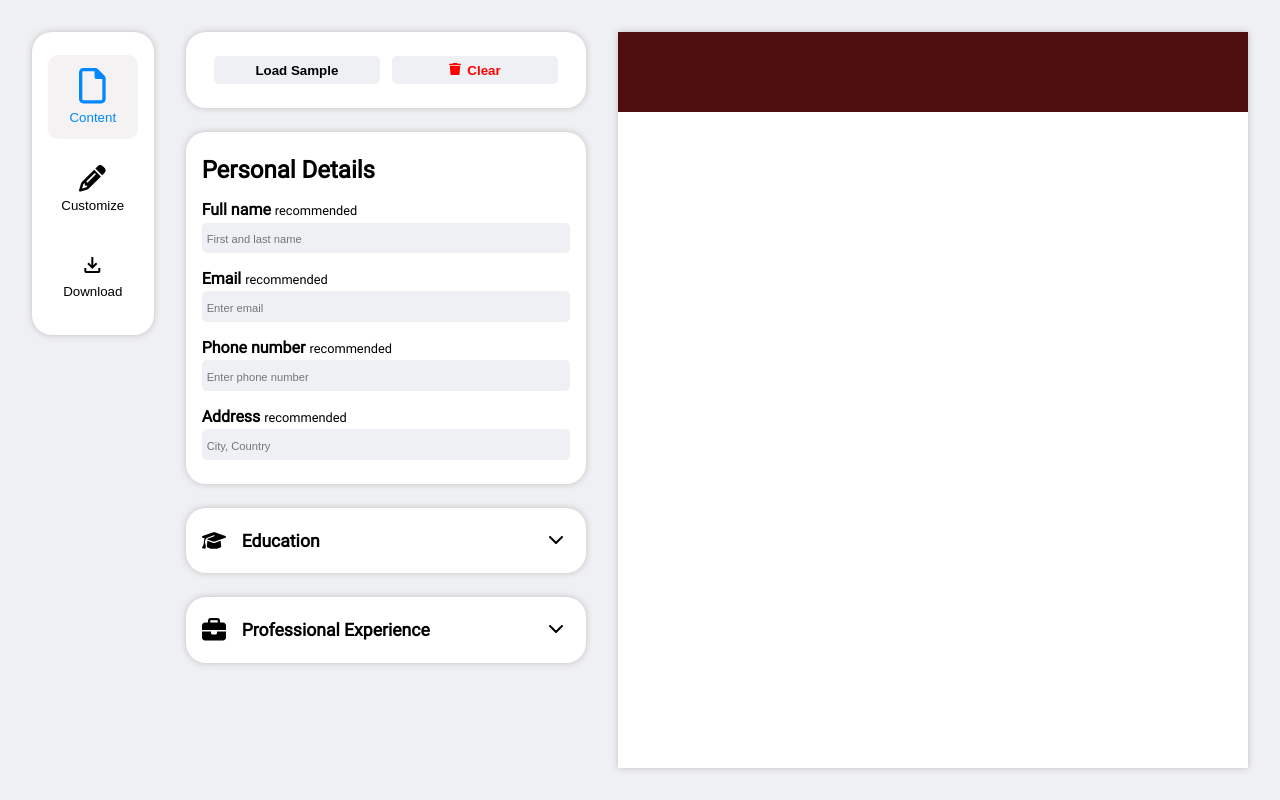
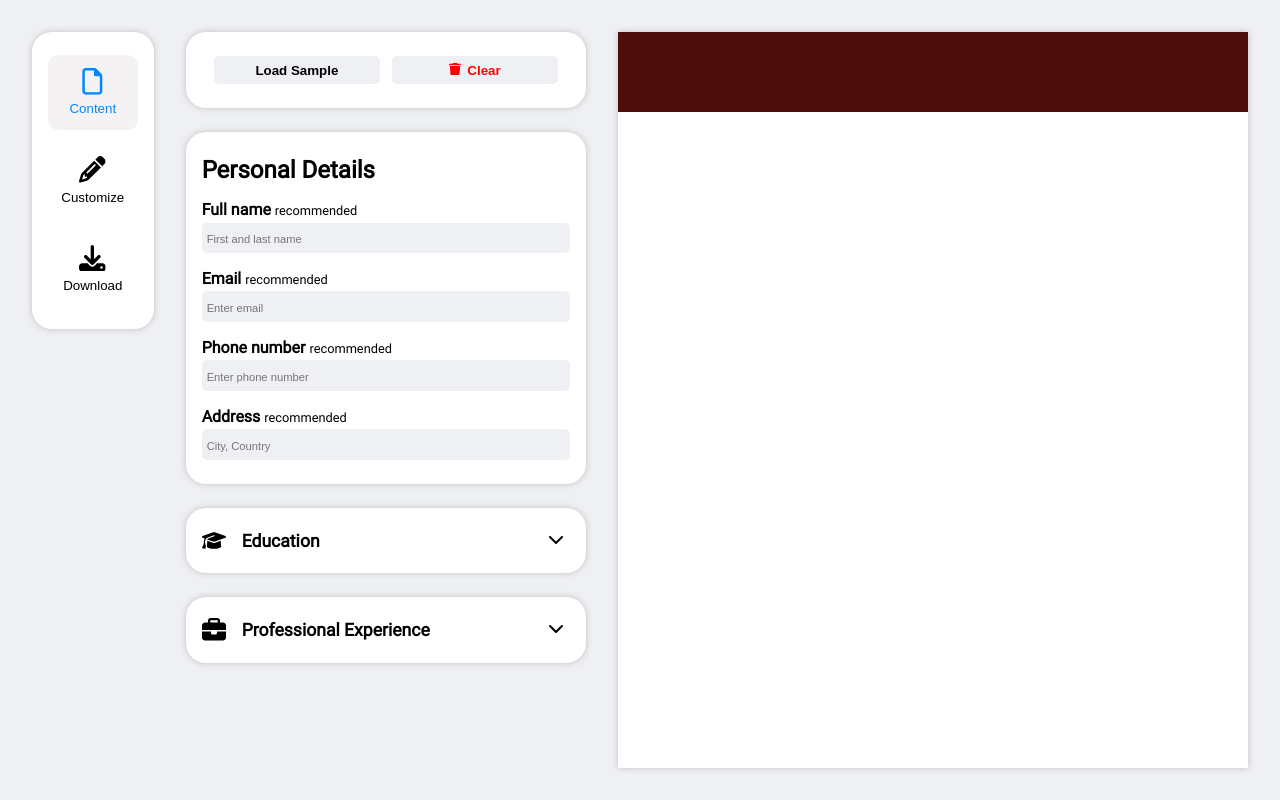
Before and after one commit to EjembiEmmanuel/cv-application, a React (Vite) app in the folder cv-application/: page / in a window 1280 px wide. Built offline with nearby package versions, Linux system fonts and the light colour scheme.

Commit message:
Refactored SVG elements in Sidebar component

```diff
--- a/cv-application/src/components/Sidebar.jsx
+++ b/cv-application/src/components/Sidebar.jsx
@@ -2,30 +2,44 @@
 
 export default function Sidebar({ activeComponentIndex, handleActiveComponentChange }) {
   return (
+    <>
+      <svg xmlns="http://www.w3.org/2000/svg" style={{display: "none"}}>
+        <symbol id="contentIcon" viewBox="0 0 384 512">
+          <path d="M320 464c8.8 0 16-7.2 16-16V160H256c-17.7 0-32-14.3-32-32V48H64c-8.8 0-16 7.2-16 16V448c0 8.8 7.2 16 16 16H320zM0 64C0 28.7 28.7 0 64 0H229.5c17 0 33.3 6.7 45.3 18.7l90.5 90.5c12 12 18.7 28.3 18.7 45.3V448c0 35.3-28.7 64-64 64H64c-35.3 0-64-28.7-64-64V64z"/>
+        </symbol>
+        <symbol id="customizeIcon" viewBox="0 0 512 512">
+          <path d="M410.3 231l11.3-11.3-33.9-33.9-62.1-62.1L291.7 89.8l-11.3 11.3-22.6 22.6L58.6 322.9c-10.4 10.4-18 23.3-22.2 37.4L1 480.7c-2.5 8.4-.2 17.5 6.1 23.7s15.3 8.5 23.7 6.1l120.3-35.4c14.1-4.2 27-11.8 37.4-22.2L387.7 253.7 410.3 231zM160 399.4l-9.1 22.7c-4 3.1-8.5 5.4-13.3 6.9L59.4 452l23-78.1c1.4-4.9 3.8-9.4 6.9-13.3l22.7-9.1v32c0 8.8 7.2 16 16 16h32zM362.7 18.7L348.3 33.2 325.7 55.8 314.3 67.1l33.9 33.9 62.1 62.1 33.9 33.9 11.3-11.3 22.6-22.6 14.5-14.5c25-25 25-65.5 0-90.5L453.3 18.7c-25-25-65.5-25-90.5 0zm-47.4 168l-144 144c-6.2 6.2-16.4 6.2-22.6 0s-6.2-16.4 0-22.6l144-144c6.2-6.2 16.4-6.2 22.6 0s6.2 16.4 0 22.6z"/>
+        </symbol>
+        <symbol id="downloadIcon" viewBox="0 0 512 512">
+          <path d="M288 32c0-17.7-14.3-32-32-32s-32 14.3-32 32V274.7l-73.4-73.4c-12.5-12.5-32.8-12.5-45.3 0s-12.5 32.8 0 45.3l128 128c12.5 12.5 32.8 12.5 45.3 0l128-128c12.5-12.5 12.5-32.8 0-45.3s-32.8-12.5-45.3 0L288 274.7V32zM64 352c-35.3 0-64 28.7-64 64v32c0 35.3 28.7 64 64 64H448c35.3 0 64-28.7 64-64V416c0-35.3-28.7-64-64-64H346.5l-45.3 45.3c-25 25-65.5 25-90.5 0L165.5 352H64zm368 56a24 24 0 1 1 0 48 24 24 0 1 1 0-48z"/>
+        </symbol>
+      </svg>
+
       <div className="sidebar">
         {/* Button for 'Content' with an icon */}
         <button onClick={() => handleActiveComponentChange(0)} className={activeComponentIndex === 0 ? "sidebarBtn" + ' ' + "active" : "sidebarBtn"}>
-        <svg className="logo" xmlns="http://www.w3.org/2000/svg" viewBox="0 0 384 512">
-          <path d="M320 464c8.8 0 16-7.2 16-16V160H256c-17.7 0-32-14.3-32-32V48H64c-8.8 0-16 7.2-16 16V448c0 8.8 7.2 16 16 16H320zM0 64C0 28.7 28.7 0 64 0H229.5c17 0 33.3 6.7 45.3 18.7l90.5 90.5c12 12 18.7 28.3 18.7 45.3V448c0 35.3-28.7 64-64 64H64c-35.3 0-64-28.7-64-64V64z"/>
+          <svg className="logo" xmlns="http://www.w3.org/2000/svg">
+            <use xlinkHref="#contentIcon" />
           </svg>
           Content
         </button>
 
         {/* Button for 'Customize' with an icon */}
         <button onClick={() => handleActiveComponentChange(1)} className={activeComponentIndex === 1 ? "sidebarBtn" + ' ' + "active" : "sidebarBtn"}>
-        <svg className="logo" xmlns="http://www.w3.org/2000/svg" viewBox="0 0 512 512">
-          <path d="M410.3 231l11.3-11.3-33.9-33.9-62.1-62.1L291.7 89.8l-11.3 11.3-22.6 22.6L58.6 322.9c-10.4 10.4-18 23.3-22.2 37.4L1 480.7c-2.5 8.4-.2 17.5 6.1 23.7s15.3 8.5 23.7 6.1l120.3-35.4c14.1-4.2 27-11.8 37.4-22.2L387.7 253.7 410.3 231zM160 399.4l-9.1 22.7c-4 3.1-8.5 5.4-13.3 6.9L59.4 452l23-78.1c1.4-4.9 3.8-9.4 6.9-13.3l22.7-9.1v32c0 8.8 7.2 16 16 16h32zM362.7 18.7L348.3 33.2 325.7 55.8 314.3 67.1l33.9 33.9 62.1 62.1 33.9 33.9 11.3-11.3 22.6-22.6 14.5-14.5c25-25 25-65.5 0-90.5L453.3 18.7c-25-25-65.5-25-90.5 0zm-47.4 168l-144 144c-6.2 6.2-16.4 6.2-22.6 0s-6.2-16.4 0-22.6l144-144c6.2-6.2 16.4-6.2 22.6 0s6.2 16.4 0 22.6z"/>
+          <svg className="logo" xmlns="http://www.w3.org/2000/svg">
+            <use xlinkHref="#customizeIcon" />
           </svg>
           Customize
         </button>
 
         {/* Button for 'Download' with an icon */}
         <button className="sidebarBtn">
-        <svg className="logo" xmlns="http://www.w3.org/2000/svg" height="24" viewBox="0 -960 960 960" width="24">
-          <path d="M480-320 280-520l56-58 104 104v-326h80v326l104-104 56 58-200 200ZM240-160q-33 0-56.5-23.5T160-240v-120h80v120h480v-120h80v120q0 33-23.5 56.5T720-160H240Z"/>
+          <svg className="logo" xmlns="http://www.w3.org/2000/svg">
+            <use xlinkHref="#downloadIcon" />
           </svg>
           Download
         </button>
       </div>
+    </>
   );
 }
--- a/cv-application/src/styles/Sidebar.css
+++ b/cv-application/src/styles/Sidebar.css
@@ -30,5 +30,6 @@
 
 .sidebar .sidebarBtn .logo {
     width: 2em;
+    height: 2em;
     margin: 0 0 0.5em 0;
 }
```
Lines whose indentation alone changed are shown as unchanged.
